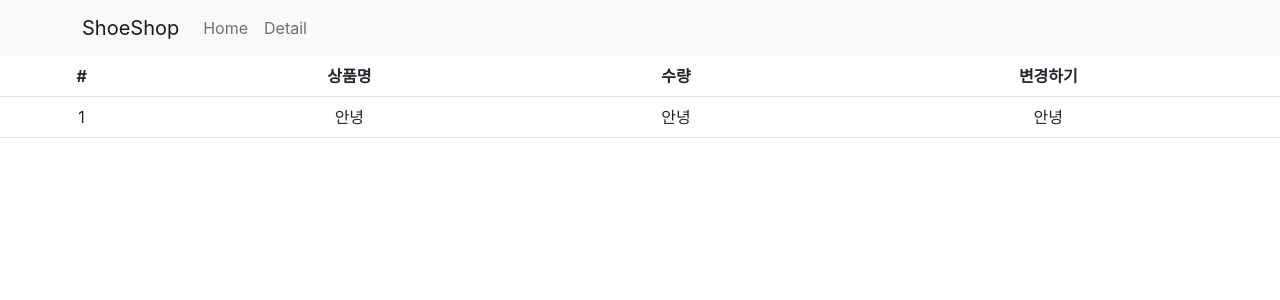
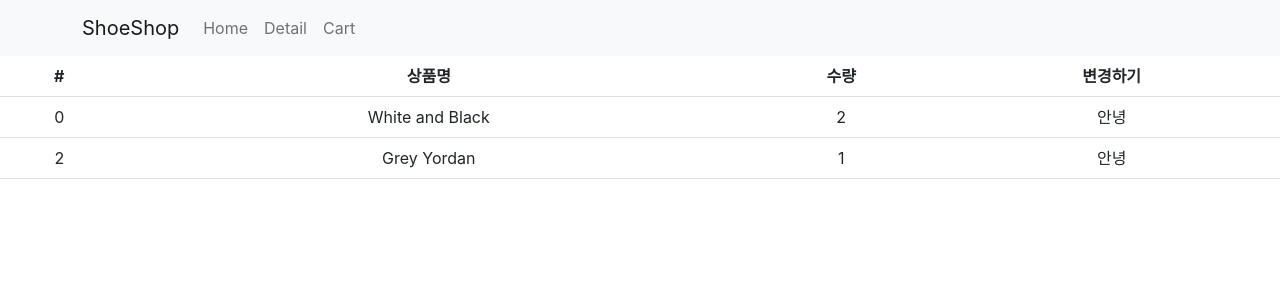
Before and after one commit to hankyeol-jung/shop_apple, a React (Create React App) app: page /cart in a window 1280 px wide. Shown: the top 300 px of the page. Built offline with nearby package versions, Linux system fonts and the light colour scheme; the HTML template or start-up script is replaced by a standard one.

Commit message:
Redux 2 : store에 state 보관하고 쓰는 법

```diff
--- a/src/App.js
+++ b/src/App.js
@@ -11,7 +11,6 @@ export let Context1 = createContext();
 
 function App() {
   let [shoes, setShoes] = useState(data);
-  let [재고] = useState([10, 11, 12]);
 
   let [num, setNum] = useState(0);
   let navigate = useNavigate();
@@ -59,6 +58,13 @@ function App() {
               }}
             >
               Detail
+            </Nav.Link>
+            <Nav.Link
+              onClick={() => {
+                navigate("/cart");
+              }}
+            >
+              Cart
             </Nav.Link>
           </Nav>
         </Container>
--- a/src/routes/Cart.js
+++ b/src/routes/Cart.js
@@ -1,8 +1,21 @@
+import React, { useEffect, useState } from "react";
 import { Table } from "react-bootstrap";
+import { useSelector } from "react-redux";
 
 function Cart() {
+  let state = useSelector((state) => state);
+  let [fade, setFade] = useState("");
+  useEffect(() => {
+    setTimeout(() => {
+      setFade("end");
+    }, 100);
+    return () => {
+      setFade("");
+    };
+  }, []);
+
   return (
-    <div>
+    <div className={"start " + fade}>
       <Table>
         <thead>
           <tr>
@@ -13,12 +26,16 @@ function Cart() {
           </tr>
         </thead>
         <tbody>
-          <tr>
-            <td>1</td>
-            <td>안녕</td>
-            <td>안녕</td>
-            <td>안녕</td>
-          </tr>
+          {state.stock.map((a, i) => {
+            return (
+              <tr>
+                <td>{state.stock[i].id}</td>
+                <td>{state.stock[i].name}</td>
+                <td>{state.stock[i].count}</td>
+                <td>안녕</td>
+              </tr>
+            );
+          })}
         </tbody>
       </Table>
     </div>
--- a/src/store.js
+++ b/src/store.js
@@ -1,5 +1,21 @@
-import { configureStore } from "@reduxjs/toolkit";
+import { configureStore, createSlice } from "@reduxjs/toolkit";
+
+let user = createSlice({
+  name: "user",
+  initialState: "kim",
+});
+
+let stock = createSlice({
+  name: "stock",
+  initialState: [
+    { id: 0, name: "White and Black", count: 2 },
+    { id: 2, name: "Grey Yordan", count: 1 },
+  ],
+});
 
 export default configureStore({
-  reducer: {},
+  reducer: {
+    user: user.reducer,
+    stock: stock.reducer,
+  },
 });
```
